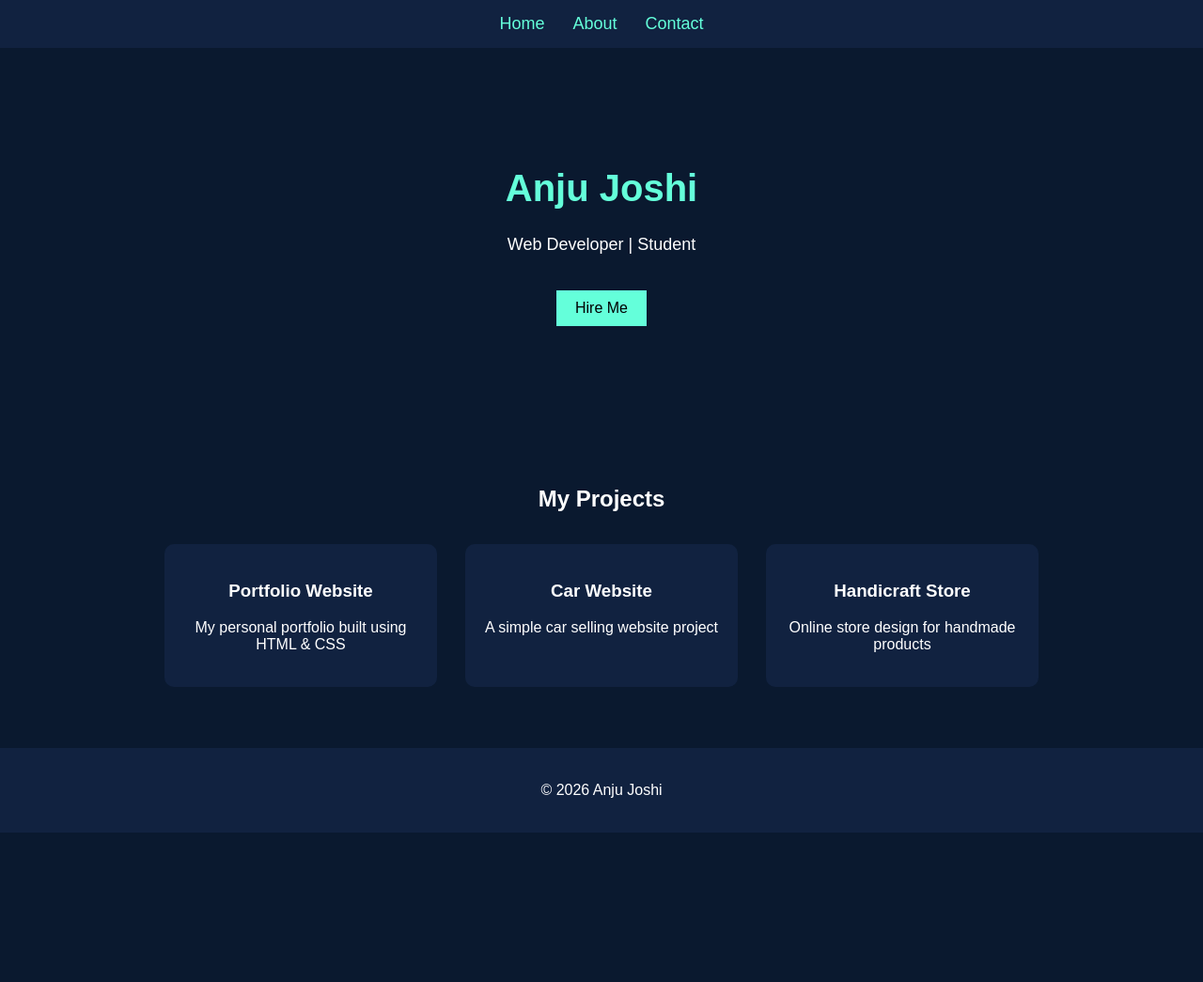
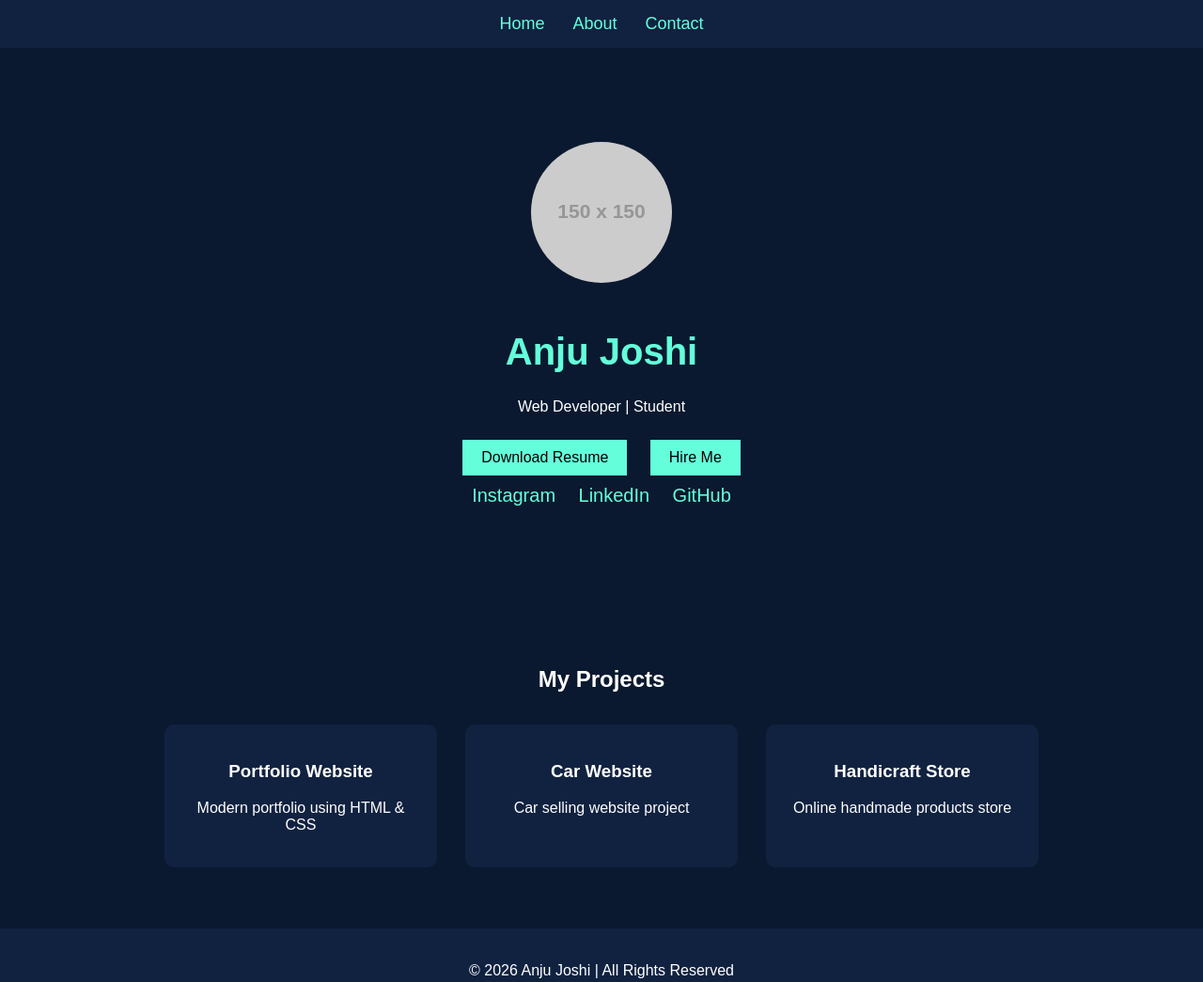
Before and after one commit to anjuai23/anjuai23.github.io, a plain HTML site: page index.html in a window 1280 px wide. Shown: the whole page at 94% size. Before the commit the page ends 886 px from the top, so only its background shows below. Drawn offline with Linux system fonts and the light colour scheme; placeholder pictures from the web are drawn by us.

Commit message:
Update index.html

```diff
--- a/index.html
+++ b/index.html
@@ -8,11 +8,12 @@
 <style>
 body {
   margin: 0;
-  font-family: Arial, sans-serif;
+  font-family: Arial;
   background: #0a192f;
   color: white;
 }
 
+/* NAVBAR */
 nav {
   display: flex;
   justify-content: center;
@@ -27,18 +28,22 @@ nav a {
   font-size: 18px;
 }
 
+/* HERO */
 .hero {
   text-align: center;
   padding: 100px 20px;
+  animation: fadeIn 2s;
+}
+
+.hero img {
+  width: 150px;
+  border-radius: 50%;
+  margin-bottom: 20px;
 }
 
 .hero h1 {
+  color: #64ffda;
   font-size: 40px;
-  color: #64ffda;
-}
-
-.hero p {
-  font-size: 18px;
 }
 
 .btn {
@@ -46,10 +51,11 @@ nav a {
   padding: 10px 20px;
   color: black;
   text-decoration: none;
+  margin: 10px;
   display: inline-block;
-  margin-top: 20px;
 }
 
+/* PROJECTS */
 .section {
   padding: 50px 20px;
   text-align: center;
@@ -67,12 +73,32 @@ nav a {
   padding: 20px;
   width: 250px;
   border-radius: 10px;
+  transition: transform 0.3s;
 }
 
+.card:hover {
+  transform: scale(1.05);
+}
+
+/* SOCIAL */
+.social a {
+  margin: 10px;
+  color: #64ffda;
+  font-size: 20px;
+  text-decoration: none;
+}
+
+/* FOOTER */
 footer {
   text-align: center;
   padding: 20px;
   background: #112240;
+}
+
+/* ANIMATION */
+@keyframes fadeIn {
+  from {opacity: 0;}
+  to {opacity: 1;}
 }
 </style>
 </head>
@@ -86,35 +112,50 @@ footer {
 </nav>
 
 <div class="hero">
+
+  <!-- Profile Image -->
+  <img src="https://via.placeholder.com/150" alt="profile">
+
   <h1>Anju Joshi</h1>
   <p>Web Developer | Student</p>
+
+  <a href="#" class="btn">Download Resume</a>
   <a href="contact.html" class="btn">Hire Me</a>
+
+  <!-- Social Links -->
+  <div class="social">
+    <a href="#">Instagram</a>
+    <a href="#">LinkedIn</a>
+    <a href="#">GitHub</a>
+  </div>
+
 </div>
 
 <div class="section">
   <h2>My Projects</h2>
+
   <div class="projects">
 
     <div class="card">
       <h3>Portfolio Website</h3>
-      <p>My personal portfolio built using HTML & CSS</p>
+      <p>Modern portfolio using HTML & CSS</p>
     </div>
 
     <div class="card">
       <h3>Car Website</h3>
-      <p>A simple car selling website project</p>
+      <p>Car selling website project</p>
     </div>
 
     <div class="card">
       <h3>Handicraft Store</h3>
-      <p>Online store design for handmade products</p>
+      <p>Online handmade products store</p>
     </div>
 
   </div>
 </div>
 
 <footer>
-  <p>© 2026 Anju Joshi</p>
+  <p>© 2026 Anju Joshi | All Rights Reserved</p>
 </footer>
 
 </body>
```
